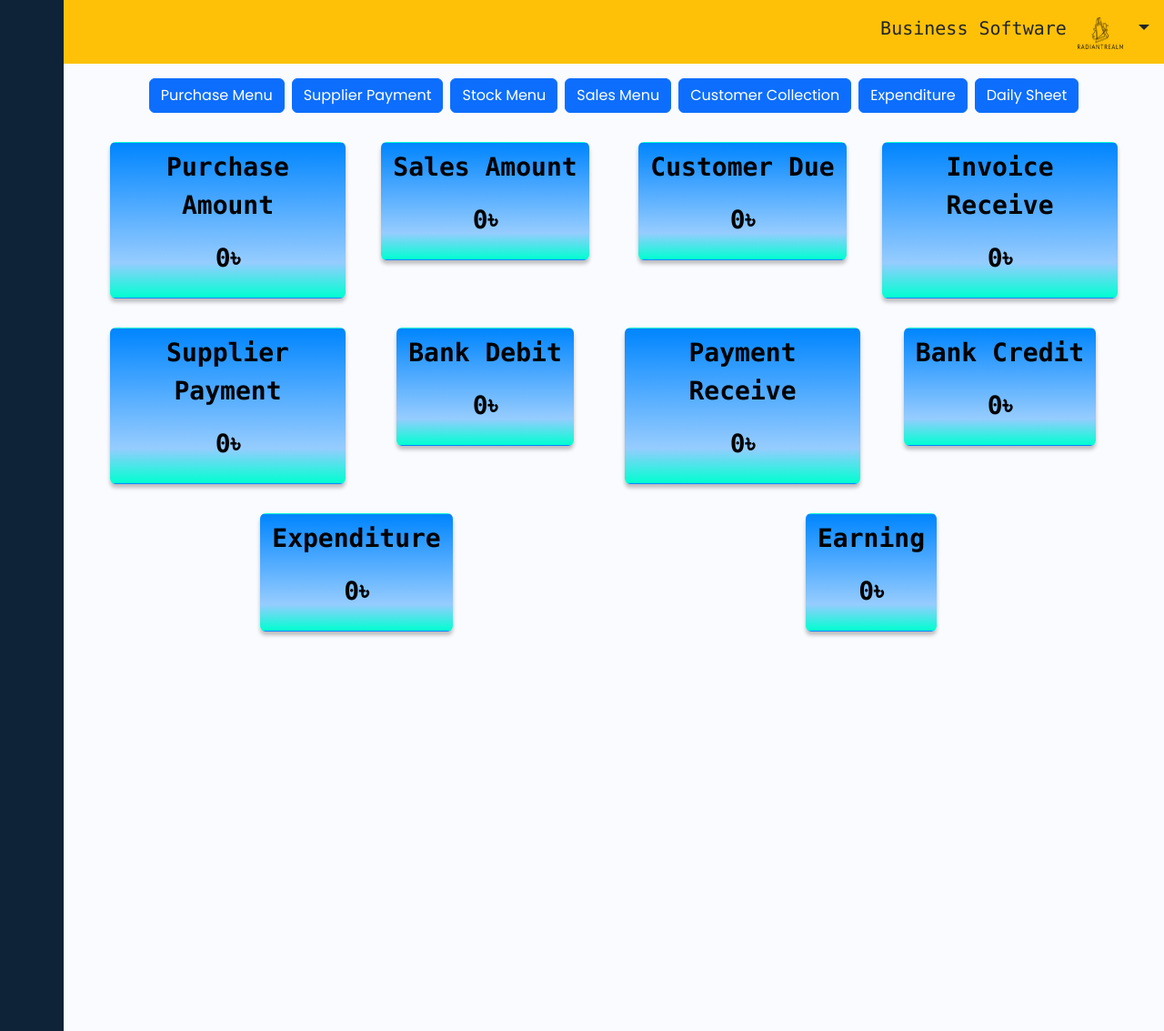
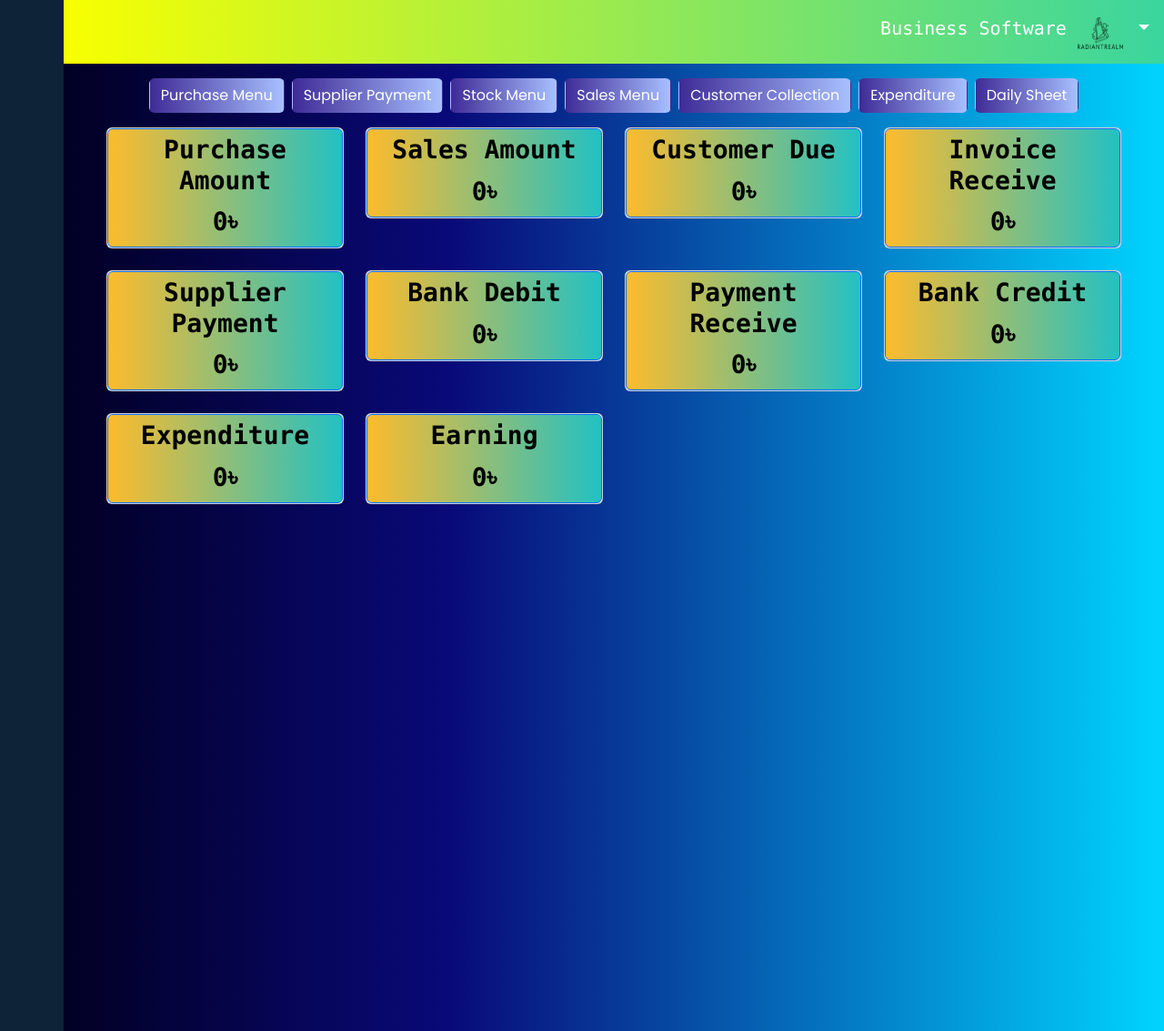
Before and after one commit to mdabidfaisal/Business_Software, a PHP site: page / in a window 1280 px wide. Shown: the whole page at 91% size. Run offline with PHP 8.4, Linux system fonts and the light colour scheme; some libraries are stand-ins or nearby versions.

Commit message:
update all

```diff
--- a/css/style.css
+++ b/css/style.css
@@ -141,3 +141,26 @@ a.sidebar-link:hover {
 	transform: rotate(45deg);
 	transition: all .2s ease-out;
 }
+
+.dash-box {
+
+	background: rgb(34, 193, 195);
+	background: linear-gradient(90deg, #FDBB2D 0%, #22C1C3 100%);
+	color: black;
+}
+
+.main-bg {
+	background: rgb(2, 0, 36);
+	background: linear-gradient(90deg, rgba(2, 0, 36, 1) 0%, rgba(9, 9, 121, 1) 35%, rgba(0, 212, 255, 1) 100%);
+}
+
+.shortcut-bg {
+	background: rgb(63, 94, 251);
+	background: linear-gradient(90deg, #3F2B96 0%, #A8C0FF 100%);
+	color: black;
+}
+
+.navbar-bg {
+	background: linear-gradient(90deg, #f8ff00 0%, #3ad59f 100%);
+	color: white;
+}
--- a/index.php
+++ b/index.php
@@ -7,21 +7,17 @@
     <meta name="viewport" content="width=device-width, initial-scale=1.0">
     <title>Business Software</title>
     <link href="https://cdn.lineicons.com/4.0/lineicons.css" rel="stylesheet" />
-    <link href="https://cdn.jsdelivr.net/npm/bootstrap@5.3.0-alpha3/dist/css/bootstrap.min.css" rel="stylesheet" integrity="sha384-KK94CHFLLe+nY2dmCWGMq91rCGa5gtU4mk92HdvYe+M/SXH301p5ILy+dN9+nJOZ" crossorigin="anonymous">
+    <link href="https://cdn.jsdelivr.net/npm/bootstrap@5.3.0-alpha3/dist/css/bootstrap.min.css" rel="stylesheet"
+        integrity="sha384-KK94CHFLLe+nY2dmCWGMq91rCGa5gtU4mk92HdvYe+M/SXH301p5ILy+dN9+nJOZ" crossorigin="anonymous">
     <link rel="stylesheet" href="css/style.css">
     <style>
-        .top-bg {
 
-            background: linear-gradient(180deg, #0085FF 0%, #96CCFF 77.4%, #00FFD1 100%);
-            color: black;
-            box-shadow: 0px 4px 4px 0px rgba(0, 0, 0, 0.25);
-            box-shadow: 0px 4px 4px 0px rgba(0, 0, 0, 0.25);
-        }
     </style>
 
 </head>
 
 <body>
+    <!-- Wrapper Start -->
     <div class="wrapper">
         <aside id="sidebar">
             <div class="d-flex">
@@ -41,7 +37,8 @@
                 </li>
                 <!-- Category Start -->
                 <li class="sidebar-item">
-                    <a href="#" class="sidebar-link collapsed has-dropdown" data-bs-toggle="collapse" data-bs-target="#cate" aria-expanded="false" aria-controls="cate">
+                    <a href="#" class="sidebar-link collapsed has-dropdown" data-bs-toggle="collapse"
+                        data-bs-target="#cate" aria-expanded="false" aria-controls="cate">
                         <i class="lni lni-list"></i>
                         <span>Category</span>
                     </a>
@@ -57,7 +54,8 @@
                 <!-- Category End -->
                 <!-- Subcategory Start -->
                 <li class="sidebar-item">
-                    <a href="#" class="sidebar-link collapsed has-dropdown" data-bs-toggle="collapse" data-bs-target="#subc" aria-expanded="false" aria-controls="subc">
+                    <a href="#" class="sidebar-link collapsed has-dropdown" data-bs-toggle="collapse"
+                        data-bs-target="#subc" aria-expanded="false" aria-controls="subc">
                         <i class="lni lni-list"></i>
                         <span>Subcategory</span>
                     </a>
@@ -73,7 +71,8 @@
                 <!-- Subcategory End -->
                 <!-- Brand End -->
                 <li class="sidebar-item">
-                    <a href="#" class="sidebar-link collapsed has-dropdown" data-bs-toggle="collapse" data-bs-target="#brand" aria-expanded="false" aria-controls="brand">
+                    <a href="#" class="sidebar-link collapsed has-dropdown" data-bs-toggle="collapse"
+                        data-bs-target="#brand" aria-expanded="false" aria-controls="brand">
                         <i class="lni lni-list"></i>
                         <span>Brand</span>
                     </a>
@@ -89,7 +88,8 @@
                 <!-- Brand End -->
                 <!-- Unit Menu Start -->
                 <li class="sidebar-item">
-                    <a href="#" class="sidebar-link collapsed has-dropdown" data-bs-toggle="collapse" data-bs-target="#unit" aria-expanded="false" aria-controls="unit">
+                    <a href="#" class="sidebar-link collapsed has-dropdown" data-bs-toggle="collapse"
+                        data-bs-target="#unit" aria-expanded="false" aria-controls="unit">
                         <i class="lni lni-calculator"></i>
                         <span>Unit Menu</span>
                     </a>
@@ -105,7 +105,8 @@
                 <!-- Unit Menu End -->
                 <!-- Product Start -->
                 <li class="sidebar-item">
-                    <a href="#" class="sidebar-link collapsed has-dropdown" data-bs-toggle="collapse" data-bs-target="#product" aria-expanded="false" aria-controls="product">
+                    <a href="#" class="sidebar-link collapsed has-dropdown" data-bs-toggle="collapse"
+                        data-bs-target="#product" aria-expanded="false" aria-controls="product">
                         <i class="lni lni-agenda"></i>
                         <span>Product</span>
                     </a>
@@ -121,7 +122,8 @@
                 <!-- Product End -->
                 <!-- Supplier Start -->
                 <li class="sidebar-item">
-                    <a href="#" class="sidebar-link collapsed has-dropdown" data-bs-toggle="collapse" data-bs-target="#supplier" aria-expanded="false" aria-controls="supplier">
+                    <a href="#" class="sidebar-link collapsed has-dropdown" data-bs-toggle="collapse"
+                        data-bs-target="#supplier" aria-expanded="false" aria-controls="supplier">
                         <i class="lni lni-restaurant"></i>
                         <span>Supplier</span>
                     </a>
@@ -143,7 +145,8 @@
                 <!-- Supplier End -->
                 <!-- Customer Start -->
                 <li class="sidebar-item">
-                    <a href="#" class="sidebar-link collapsed has-dropdown" data-bs-toggle="collapse" data-bs-target="#Customer" aria-expanded="false" aria-controls="Customer">
+                    <a href="#" class="sidebar-link collapsed has-dropdown" data-bs-toggle="collapse"
+                        data-bs-target="#Customer" aria-expanded="false" aria-controls="Customer">
                         <i class="lni lni-customer"></i>
                         <span>Customer</span>
                     </a>
@@ -165,7 +168,8 @@
                 <!-- Customer End -->
                 <!-- Payment Reminder Start -->
                 <li class="sidebar-item">
-                    <a href="#" class="sidebar-link collapsed has-dropdown" data-bs-toggle="collapse" data-bs-target="#pr" aria-expanded="false" aria-controls="pr">
+                    <a href="#" class="sidebar-link collapsed has-dropdown" data-bs-toggle="collapse"
+                        data-bs-target="#pr" aria-expanded="false" aria-controls="pr">
                         <i class="lni lni-empty-file"></i>
                         <span>Payment Reminder</span>
                     </a>
@@ -181,7 +185,8 @@
                 <!-- payment Reminder End -->
                 <!-- Purchase Start -->
                 <li class="sidebar-item">
-                    <a href="#" class="sidebar-link collapsed has-dropdown" data-bs-toggle="collapse" data-bs-target="#Purchase" aria-expanded="false" aria-controls="Purchase">
+                    <a href="#" class="sidebar-link collapsed has-dropdown" data-bs-toggle="collapse"
+                        data-bs-target="#Purchase" aria-expanded="false" aria-controls="Purchase">
                         <i class="lni lni-package"></i>
                         <span>Purchase</span>
                     </a>
@@ -220,7 +225,8 @@
                 <!-- Stock End -->
                 <!-- Sale Start -->
                 <li class="sidebar-item">
-                    <a href="#" class="sidebar-link collapsed has-dropdown" data-bs-toggle="collapse" data-bs-target="#sale" aria-expanded="false" aria-controls="sale">
+                    <a href="#" class="sidebar-link collapsed has-dropdown" data-bs-toggle="collapse"
+                        data-bs-target="#sale" aria-expanded="false" aria-controls="sale">
                         <i class="lni lni-wheelbarrow"></i>
                         <span>Sale</span>
                     </a>
@@ -248,7 +254,8 @@
                 <!-- Sale End -->
                 <!-- Cost Start -->
                 <li class="sidebar-item">
-                    <a href="#" class="sidebar-link collapsed has-dropdown" data-bs-toggle="collapse" data-bs-target="#Cost" aria-expanded="false" aria-controls="Cost">
+                    <a href="#" class="sidebar-link collapsed has-dropdown" data-bs-toggle="collapse"
+                        data-bs-target="#Cost" aria-expanded="false" aria-controls="Cost">
                         <i class="lni lni-credit-cards"></i>
                         <span>Cost</span>
                     </a>
@@ -270,7 +277,8 @@
                 <!-- Cost End -->
                 <!-- Due Menu Start -->
                 <li class="sidebar-item">
-                    <a href="#" class="sidebar-link collapsed has-dropdown" data-bs-toggle="collapse" data-bs-target="#Due" aria-expanded="false" aria-controls="Due">
+                    <a href="#" class="sidebar-link collapsed has-dropdown" data-bs-toggle="collapse"
+                        data-bs-target="#Due" aria-expanded="false" aria-controls="Due">
                         <i class="lni lni-money-location"></i>
                         <span>Due Menu</span>
                     </a>
@@ -289,7 +297,8 @@
                 <!-- Due Menu End -->
                 <!-- Bank Menu -->
                 <li class="sidebar-item">
-                    <a href="#" class="sidebar-link collapsed has-dropdown" data-bs-toggle="collapse" data-bs-target="#Bank" aria-expanded="false" aria-controls="Bank">
+                    <a href="#" class="sidebar-link collapsed has-dropdown" data-bs-toggle="collapse"
+                        data-bs-target="#Bank" aria-expanded="false" aria-controls="Bank">
                         <i class="lni lni-dollar"></i>
                         <span>Bank Menu</span>
                     </a>
@@ -317,7 +326,8 @@
                 <!-- Bank Menu End -->
                 <!-- Loan Start -->
                 <li class="sidebar-item">
-                    <a href="#" class="sidebar-link collapsed has-dropdown" data-bs-toggle="collapse" data-bs-target="#Loan" aria-expanded="false" aria-controls="Loan">
+                    <a href="#" class="sidebar-link collapsed has-dropdown" data-bs-toggle="collapse"
+                        data-bs-target="#Loan" aria-expanded="false" aria-controls="Loan">
                         <i class="lni lni-hand"></i>
                         <span>Loan</span>
                     </a>
@@ -342,7 +352,8 @@
                 <!-- Loan End -->
                 <!-- Ledger Start -->
                 <li class="sidebar-item">
-                    <a href="#" class="sidebar-link collapsed has-dropdown" data-bs-toggle="collapse" data-bs-target="#Ledger" aria-expanded="false" aria-controls="Ledger">
+                    <a href="#" class="sidebar-link collapsed has-dropdown" data-bs-toggle="collapse"
+                        data-bs-target="#Ledger" aria-expanded="false" aria-controls="Ledger">
                         <i class="lni lni-library"></i>
                         <span>Ledger</span>
                     </a>
@@ -358,7 +369,8 @@
                 <!-- Ledger End -->
                 <!-- Report Start -->
                 <li class="sidebar-item">
-                    <a href="#" class="sidebar-link collapsed has-dropdown" data-bs-toggle="collapse" data-bs-target="#Report" aria-expanded="false" aria-controls="Report">
+                    <a href="#" class="sidebar-link collapsed has-dropdown" data-bs-toggle="collapse"
+                        data-bs-target="#Report" aria-expanded="false" aria-controls="Report">
                         <i class="lni lni-stats-up"></i>
                         <span>Report</span>
                     </a>
@@ -383,7 +395,8 @@
                 <!-- Report End -->
                 <!-- HR Menu -->
                 <li class="sidebar-item">
-                    <a href="#" class="sidebar-link collapsed has-dropdown" data-bs-toggle="collapse" data-bs-target="#HR" aria-expanded="false" aria-controls="HR">
+                    <a href="#" class="sidebar-link collapsed has-dropdown" data-bs-toggle="collapse"
+                        data-bs-target="#HR" aria-expanded="false" aria-controls="HR">
                         <i class="lni lni-consulting"></i>
                         <span>HR Menu</span>
                     </a>
@@ -425,7 +438,8 @@
                 <!-- User Role End -->
                 <!-- Setting Start -->
                 <li class="sidebar-item">
-                    <a href="#" class="sidebar-link collapsed has-dropdown" data-bs-toggle="collapse" data-bs-target="#Setting" aria-expanded="false" aria-controls="Setting">
+                    <a href="#" class="sidebar-link collapsed has-dropdown" data-bs-toggle="collapse"
+                        data-bs-target="#Setting" aria-expanded="false" aria-controls="Setting">
                         <i class="lni lni-cog"></i>
                         <span>Setting</span>
                     </a>
@@ -450,10 +464,11 @@
             </div>
         </aside>
         <!-- Main Body Start -->
-        <div class="main">
-            <nav class="navbar bg-warning justify-content-end p-3 fs-5 font-monospace ">
+        <div class="main main-bg">
+            <nav class="navbar navbar-bg justify-content-end p-3 fs-5 font-monospace ">
                 <li class="nav-item dropdown">
-                    <a class="nav-link dropdown-toggle" href="#" role="button" data-bs-toggle="dropdown" aria-expanded="false">
+                    <a class="nav-link dropdown-toggle" href="#" role="button" data-bs-toggle="dropdown"
+                        aria-expanded="false">
                         Business Software
                         <img src="images/1.png" alt="Logo" width="50" height="35" class="d-inline-block align-text-top">
                     </a>
@@ -471,112 +486,128 @@
                 </li>
             </nav>
             <!-- Shortcut Button Start -->
-            <div class="container-fluid ">
+            <div class="container-fluid">
                 <div class="d-grid gap-2 d-md-flex justify-content-md-center p-3">
-                    <button class="btn btn-primary" type="button">
+                    <button class="btn shortcut-bg btn-inline-light " type="button">
                         <a href="#" class="text-white">Purchase Menu</a>
                     </button>
-                    <button class="btn btn-primary" type="button">
+                    <button class="btn shortcut-bg btn-inline-primary" type="button">
                         <a href="#" class="text-white">Supplier Payment</a>
                     </button>
-                    <button class="btn btn-primary" type="button">
+                    <button class="btn shortcut-bg btn-inline-primary" type="button">
                         <a href="#" class="text-white">Stock Menu</a>
                     </button>
-                    <button class="btn btn-primary" type="button">
+                    <button class="btn shortcut-bg btn-inline-primary" type="button">
                         <a href="#" class="text-white">Sales Menu</a>
                     </button>
-                    <button class="btn btn-primary" type="button">
+                    <button class="btn shortcut-bg btn-inline-primary" type="button">
                         <a href="#" class="text-white">Customer Collection</a>
                     </button>
-                    <button class="btn btn-primary" type="button">
+                    <button class="btn shortcut-bg btn-inline-primary" type="button">
                         <a href="#" class="text-white">Expenditure</a>
                     </button>
-                    <button class="btn btn-primary" type="button">
+                    <button class="btn shortcut-bg btn-inline-primary" type="button">
                         <a href="#" class="text-white">Daily Sheet</a>
                     </button>
 
                 </div>
             </div>
             <!-- shortcut button end -->
-            <div class="container text-center p-3">
-                <div class="row">
+            <!-- Dash Box Start -->
+            <div class="container">
+                <div class="row row-cols-1 row-cols-md-4 g-4">
                     <div class="col">
-                        <button class="btn top-bg" type="button">
-                            <p class="text-center font-monospace fw-bold fs-3">Purchase Amount</p>
-                            <p class="text-center font-monospace fw-bold fs-3">0&#2547</p>
-                        </button>
+                        <div class="card">
+                            <button class="btn dash-box btn-outline-primary">
+                                <h5 class="card-title font-monospace fw-bold fs-3">Purchase Amount</h5>
+                                <p class="card-text font-monospace fw-bold fs-3">0&#2547</p>
+                            </button>
+                        </div>
                     </div>
                     <div class="col">
-                        <button class="btn top-bg" type="button">
-                            <p class="text-center font-monospace fw-bold fs-3">Sales Amount</p>
-                            <p class="text-center font-monospace fw-bold fs-3">0&#2547</p>
-                        </button>
+                        <div class="card">
+                            <button class="btn dash-box btn-outline-primary">
+                                <h5 class="card-title font-monospace fw-bold fs-3">Sales Amount</h5>
+                                <p class="card-text font-monospace fw-bold fs-3">0&#2547</p>
+                            </button>
+                        </div>
                     </div>
                     <div class="col">
-                        <button class="btn top-bg" type="button">
-                            <p class="text-center font-monospace fw-bold fs-3">Customer Due</p>
-                            <p class="text-center font-monospace fw-bold fs-3">0&#2547</p>
-                        </button>
+                        <div class="card">
+                            <button class="btn dash-box btn-outline-primary">
+                                <h5 class="card-title font-monospace fw-bold fs-3">Customer Due</h5>
+                                <p class="card-text font-monospace fw-bold fs-3">0&#2547</p>
+                            </button>
+                        </div>
                     </div>
                     <div class="col">
-                        <button class="btn top-bg" type="button">
-                            <p class="text-center font-monospace fw-bold fs-3">Invoice Receive</p>
-                            <p class="text-center font-monospace fw-bold fs-3">0&#2547</p>
-                        </button>
+                        <div class="card">
+                            <button class="btn dash-box btn-outline-primary">
+                                <h5 class="card-title font-monospace fw-bold fs-3">Invoice Receive</h5>
+                                <p class="card-text font-monospace fw-bold fs-3">0&#2547</p>
+                            </button>
+                        </div>
+                    </div>
+                    <div class="col">
+                        <div class="card">
+                            <button class="btn dash-box btn-outline-primary">
+                                <h5 class="card-title font-monospace fw-bold fs-3">Supplier Payment</h5>
+                                <p class="card-text font-monospace fw-bold fs-3">0&#2547</p>
+                            </button>
+                        </div>
+                    </div>
+                    <div class="col">
+                        <div class="card">
+                            <button class="btn dash-box btn-outline-primary">
+                                <h5 class="card-title font-monospace fw-bold fs-3">Bank Debit</h5>
+                                <p class="card-text font-monospace fw-bold fs-3">0&#2547</p>
+                            </button>
+                        </div>
+                    </div>
+                    <div class="col">
+                        <div class="card">
+                            <button class="btn dash-box btn-outline-primary">
+                                <h5 class="card-title font-monospace fw-bold fs-3">Payment Receive</h5>
+                                <p class="card-text font-monospace fw-bold fs-3">0&#2547</p>
+                            </button>
+                        </div>
+                    </div>
+                    <div class="col">
+                        <div class="card">
+                            <button class="btn dash-box btn-outline-primary">
+                                <h5 class="card-title font-monospace fw-bold fs-3">Bank Credit</h5>
+                                <p class="card-text font-monospace fw-bold fs-3">0&#2547</p>
+                            </button>
+                        </div>
+                    </div>
+                    <div class="col">
+                        <div class="card">
+                            <button class="btn dash-box btn-outline-primary">
+                                <h5 class="card-title font-monospace fw-bold fs-3">Expenditure</h5>
+                                <p class="card-text font-monospace fw-bold fs-3">0&#2547</p>
+                            </button>
+                        </div>
+                    </div>
+                    <div class="col">
+                        <div class="card">
+                            <button class="btn dash-box btn-outline-primary">
+                                <h5 class="card-title font-monospace fw-bold fs-3">Earning</h5>
+                                <p class="card-text font-monospace fw-bold fs-3">0&#2547</p>
+                            </button>
+                        </div>
                     </div>
                 </div>
             </div>
-            <div class="container text-center p-3">
-                <div class="row">
-                    <div class="col">
-                        <button class="btn top-bg"  type="button">
-                            <p class="text-center font-monospace fw-bold fs-3">Supplier Payment</p>
-                            <p class="text-center font-monospace fw-bold fs-3">0&#2547</p>
-                        </button>
-                    </div>
-                    <div class="col">
-                        <button class="btn top-bg" type="button">
-                            <p class="text-center font-monospace fw-bold fs-3">Bank Debit</p>
-                            <p class="text-center font-monospace fw-bold fs-3">0&#2547</p>
-                        </button>
-                    </div>
-                    <div class="col">
-                        <button class="btn top-bg" type="button">
-                            <p class="text-center font-monospace fw-bold fs-3">Payment Receive</p>
-                            <p class="text-center font-monospace fw-bold fs-3">0&#2547</p>
-                        </button>
-                    </div>
-                    <div class="col">
-                        <button class="btn top-bg" type="button">
-                            <p class="text-center font-monospace fw-bold fs-3">Bank Credit</p>
-                            <p class="text-center font-monospace fw-bold fs-3">0&#2547</p>
-                        </button>
-                    </div>
-                </div>
-            </div>
-            <div class="container text-center p-3">
-                <div class="row">
-                    <div class="col">
-                        <button class="btn top-bg" type="button">
-                            <p class="text-center font-monospace fw-bold fs-3">Expenditure</p>
-                            <p class="text-center font-monospace fw-bold fs-3">0&#2547</p>
-                        </button>
-                    </div>
-                    <div class="col">
-                        <button class="btn top-bg" type="button">
-                            <p class="text-center font-monospace fw-bold fs-3">Earning</p>
-                            <p class="text-center font-monospace fw-bold fs-3">0&#2547</p>
-                        </button>
-                    </div>
-                </div>
-            </div>
-
+            <!-- Dash Box End -->
         </div>
         <!-- Main Body End -->
     </div>
+    <!-- Wrapper End -->
 
 
-    <script src="https://cdn.jsdelivr.net/npm/bootstrap@5.3.0-alpha3/dist/js/bootstrap.bundle.min.js" integrity="sha384-ENjdO4Dr2bkBIFxQpeoTz1HIcje39Wm4jDKdf19U8gI4ddQ3GYNS7NTKfAdVQSZe" crossorigin="anonymous"></script>
+    <script src="https://cdn.jsdelivr.net/npm/bootstrap@5.3.0-alpha3/dist/js/bootstrap.bundle.min.js"
+        integrity="sha384-ENjdO4Dr2bkBIFxQpeoTz1HIcje39Wm4jDKdf19U8gI4ddQ3GYNS7NTKfAdVQSZe" crossorigin="anonymous">
+    </script>
     <script src="js/script.js"></script>
 </body>
 
--- /dev/null
+++ b/note.txt
@@ -0,0 +1,4 @@
+codespace live server
+$ php -S 0000:1111
+$ php -S 0000:8080
+$ php -S 0.0.0.0:8000
```
